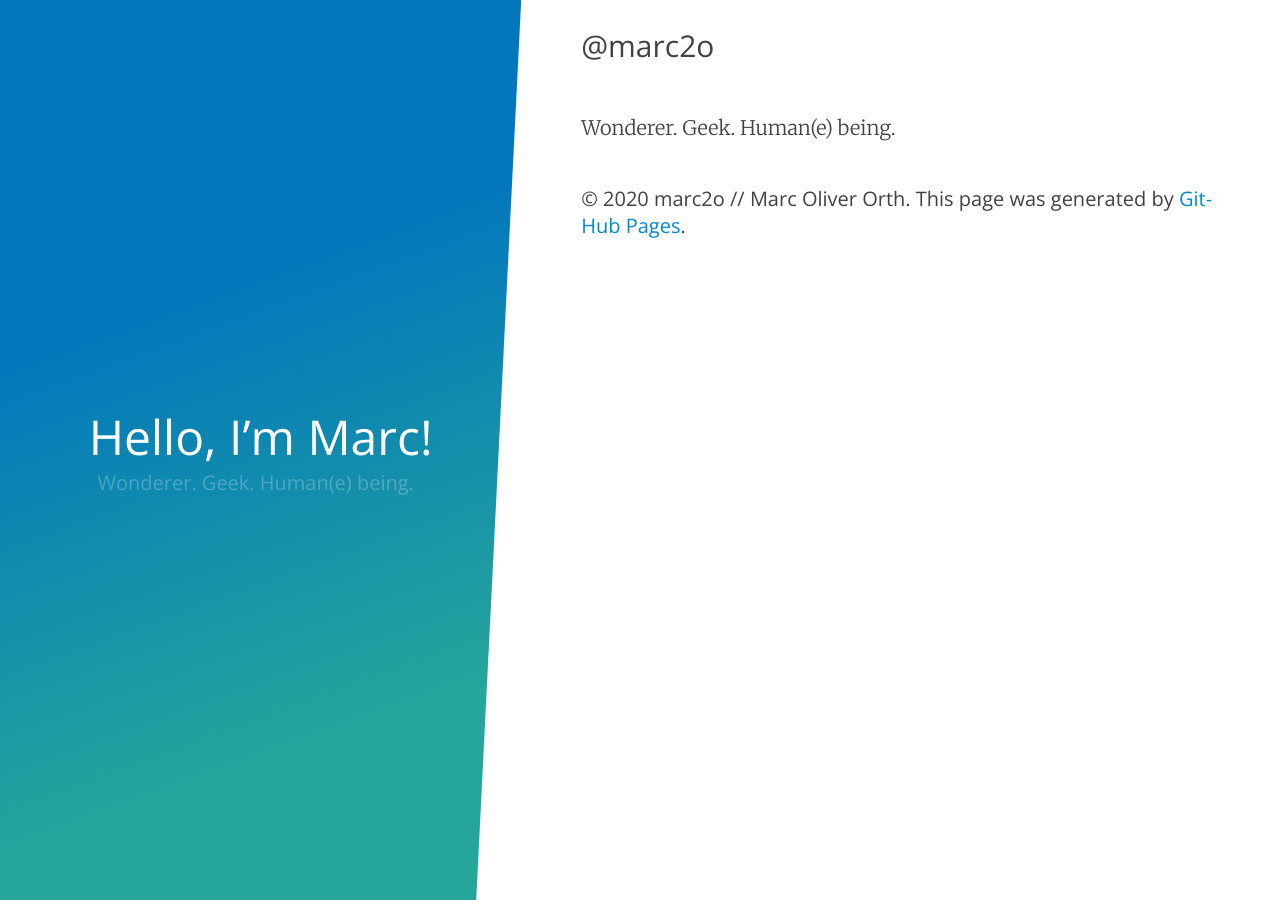
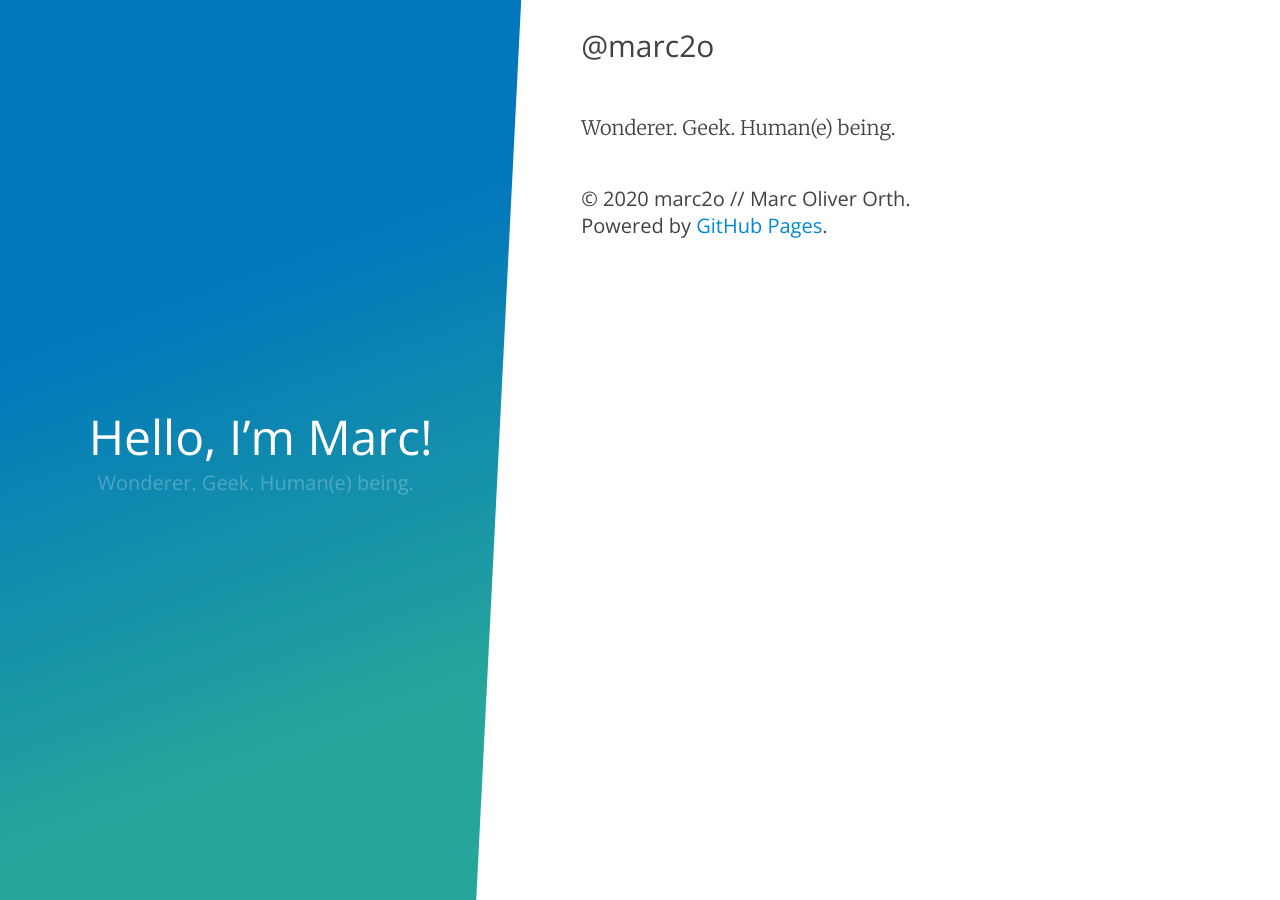
Before and after one commit to marc2o/marc2o.github.io, a Jekyll site: the page built from index.md, in a window 1280 px wide. Built offline with Jekyll 4.4.1, drawn with Linux system fonts in a browser that asks for light colours.

Commit message:
Update index.html

```diff
--- a/_layouts/index.html
+++ b/_layouts/index.html
@@ -102,7 +102,7 @@
       <p><a href="{{ site.github.repository_url }}">{{ site.github.repository_name }}</a> is maintained by <a
           href="{{ site.github.owner_url }}">{{ site.github.owner_name }}</a>.</p>
       {% endif %}
-      <p>&copy; 2020 marc2o // Marc Oliver Orth. This page was generated by <a href="https://pages.github.com">GitHub
+      <p>&copy; 2020 marc2o // Marc Oliver Orth.<br>Powered by <a href="https://pages.github.com">GitHub
           Pages</a>.</p>
     </footer>
   </div>
```
